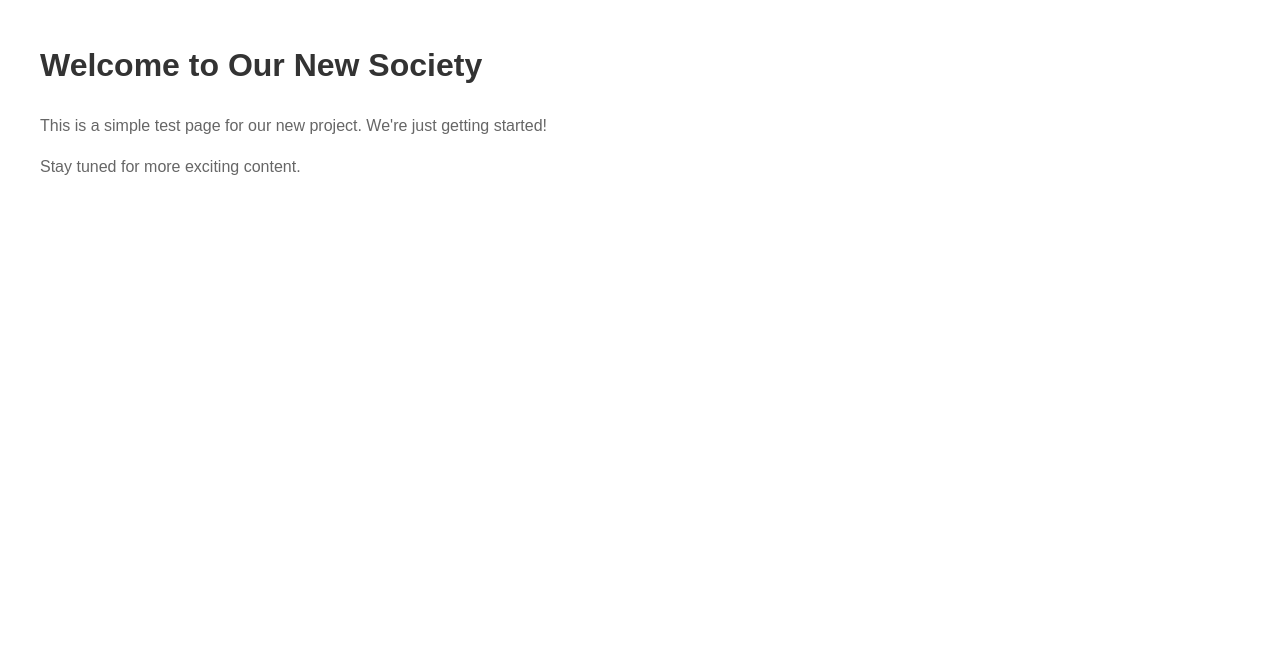
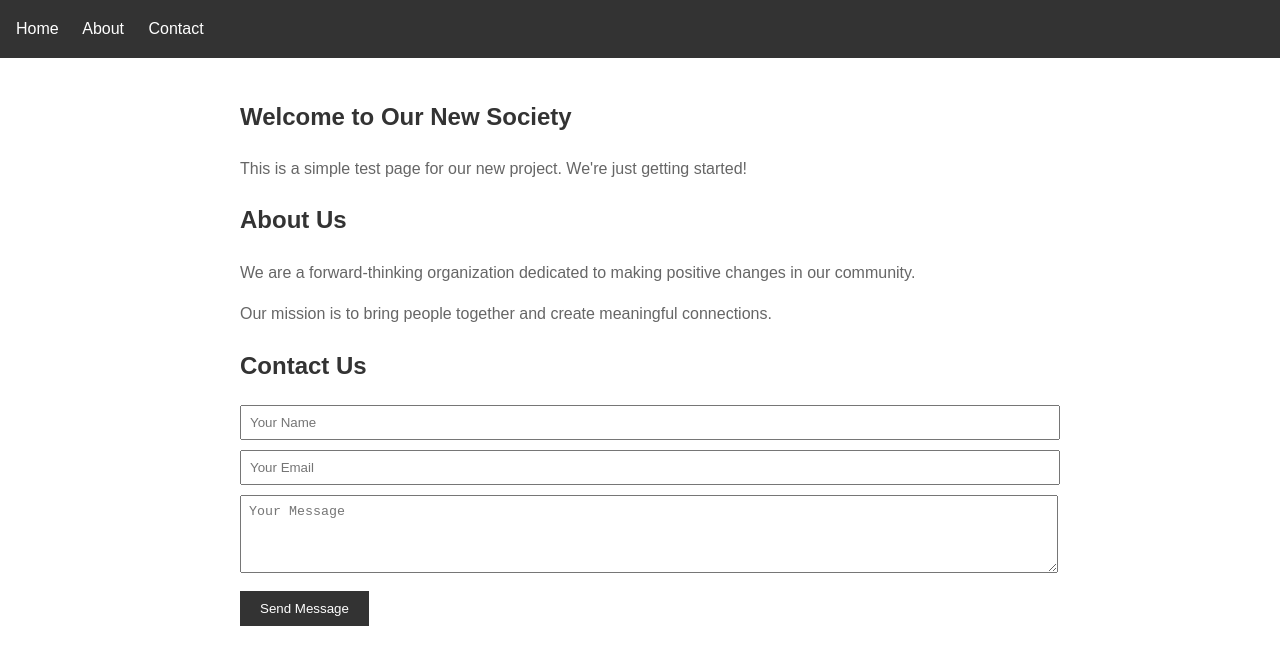
Before and after one commit to soren-emil/new-society-test, a plain HTML site: page index.html in a window 1280 px wide. Drawn offline with Linux system fonts and the light colour scheme.

Commit message:
Add enhanced HTML page with navigation and contact form

```diff
--- a/index.html
+++ b/index.html
@@ -7,20 +7,79 @@
     <style>
         body {
             font-family: Arial, sans-serif;
-            margin: 40px;
+            margin: 0;
             line-height: 1.6;
         }
-        h1 {
+        nav {
+            background: #333;
+            padding: 1rem;
+            color: white;
+        }
+        nav a {
+            color: white;
+            text-decoration: none;
+            margin-right: 20px;
+        }
+        .container {
+            max-width: 800px;
+            margin: 40px auto;
+            padding: 0 20px;
+        }
+        h1, h2 {
             color: #333;
         }
         p {
             color: #666;
         }
+        .contact-form {
+            margin-top: 20px;
+        }
+        .contact-form input,
+        .contact-form textarea {
+            width: 100%;
+            margin-bottom: 10px;
+            padding: 8px;
+        }
+        button {
+            background: #333;
+            color: white;
+            border: none;
+            padding: 10px 20px;
+            cursor: pointer;
+        }
+        button:hover {
+            background: #444;
+        }
     </style>
 </head>
 <body>
-    <h1>Welcome to Our New Society</h1>
-    <p>This is a simple test page for our new project. We're just getting started!</p>
-    <p>Stay tuned for more exciting content.</p>
+    <nav>
+        <a href="#home">Home</a>
+        <a href="#about">About</a>
+        <a href="#contact">Contact</a>
+    </nav>
+
+    <div class="container">
+        <section id="home">
+            <h1>Welcome to Our New Society</h1>
+            <p>This is a simple test page for our new project. We're just getting started!</p>
+        </section>
+
+        <section id="about">
+            <h2>About Us</h2>
+            <p>We are a forward-thinking organization dedicated to making positive changes in our community.</p>
+            <p>Our mission is to bring people together and create meaningful connections.</p>
+        </section>
+
+        <section id="contact">
+            <h2>Contact Us</h2>
+            <div class="contact-form">
+                <input type="text" placeholder="Your Name">
+                <input type="email" placeholder="Your Email">
+                <textarea rows="4" placeholder="Your Message"></textarea>
+                <button>Send Message</button>
+            </div>
+        </section>
+    </div>
 </body>
 </html>
```
